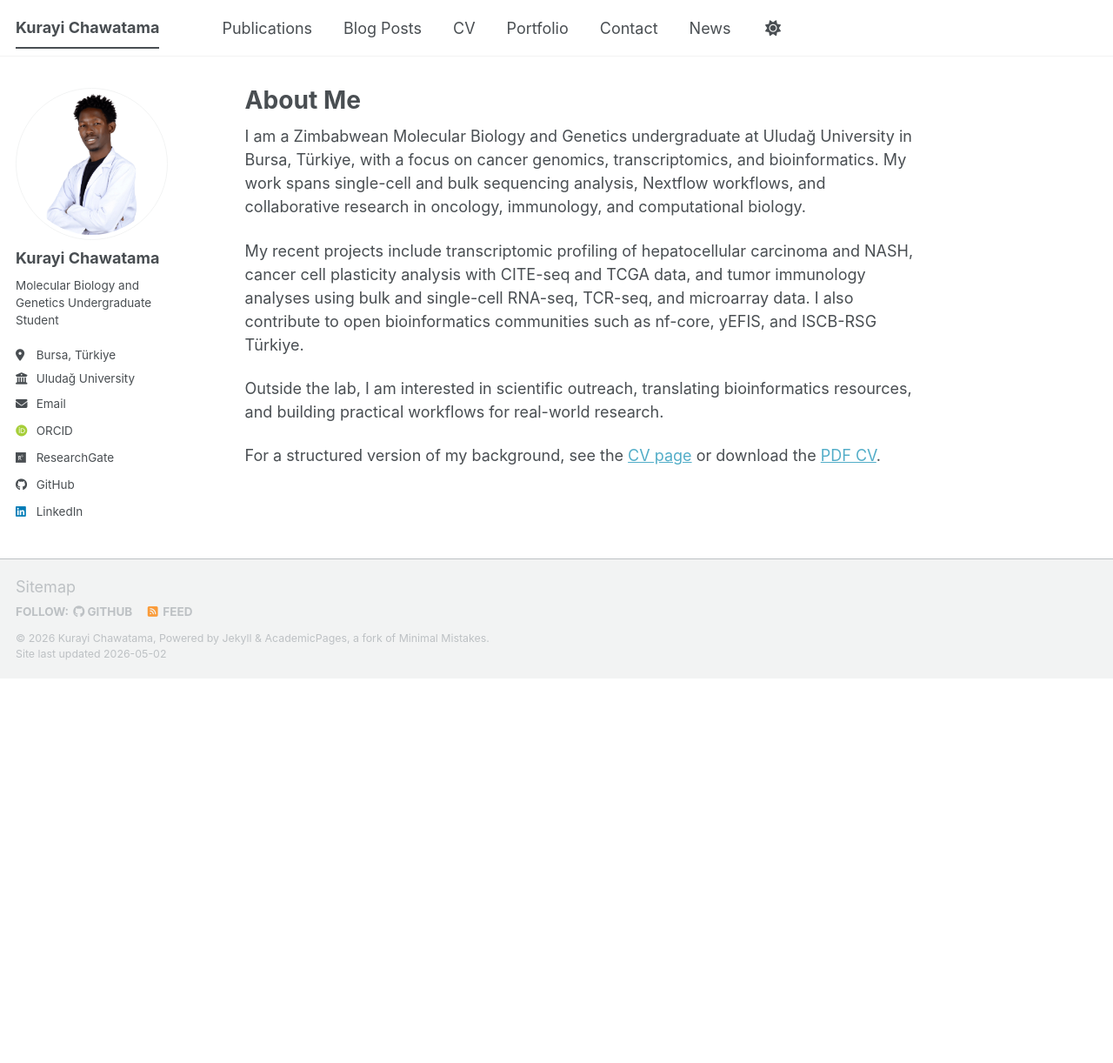
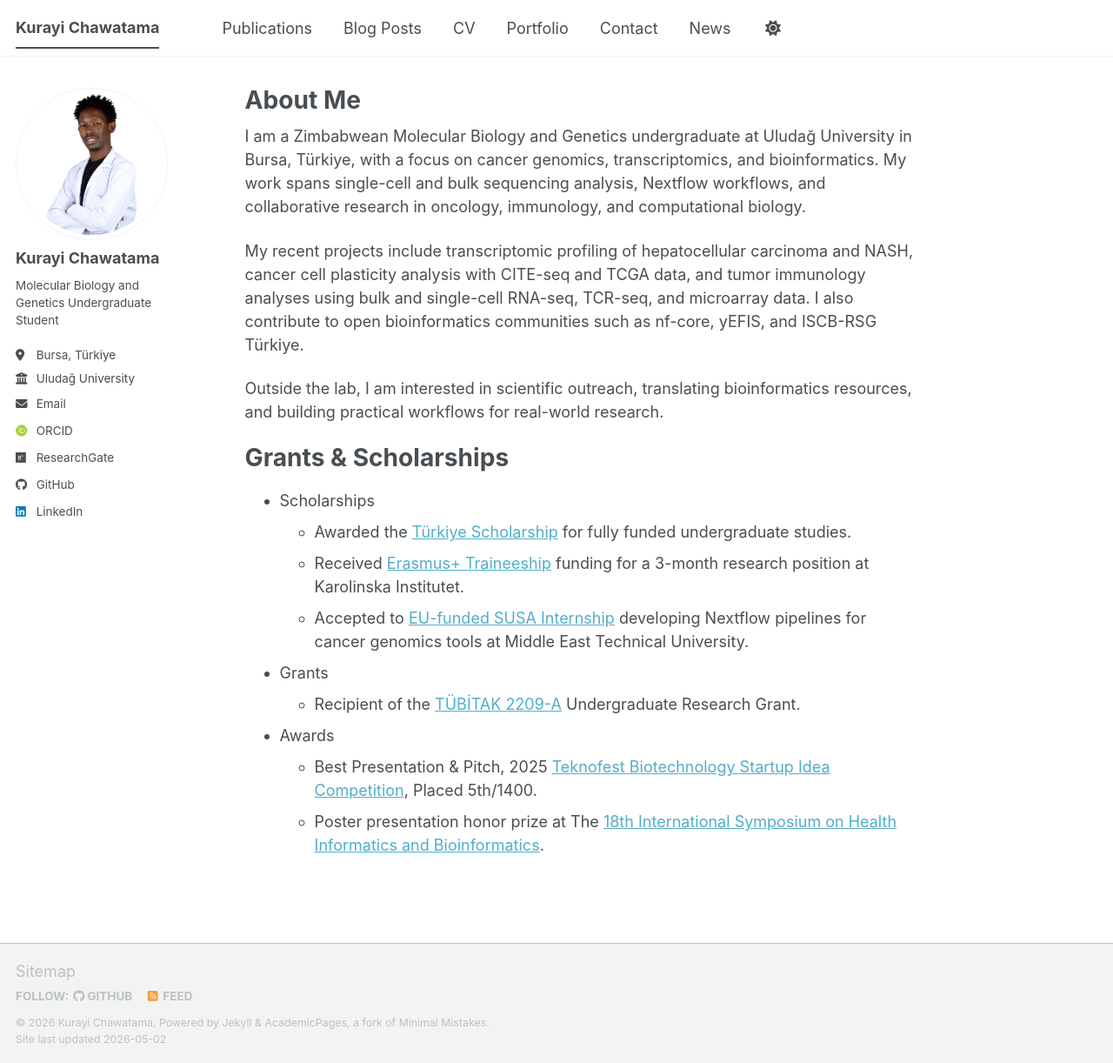
Before and after one commit to KurayiChawatama/kurayi-chawatama.github.io, a Jekyll site: the page built from _pages/about.md, in a window 1280 px wide and 1222 px high. Shown: the whole window at 87% size. Built offline with Jekyll 4.4.1, drawn with Linux system fonts in a browser that asks for light colours; some web fonts are replaced; a script bundle is joined from its source files by our own code; library files that are not in the unit come from our copies.

Commit message:
Add grants, scholarships, and awards sections to About Me page

```diff
--- a/_pages/about.md
+++ b/_pages/about.md
@@ -13,4 +13,17 @@ My recent projects include transcriptomic profiling of hepatocellular carcinoma
 
 Outside the lab, I am interested in scientific outreach, translating bioinformatics resources, and building practical workflows for real-world research.
 
-For a structured version of my background, see the [CV page](/cv/) or download the [PDF CV](/files/cv.pdf).
+Grants & Scholarships
+======
+
+* Scholarships
+  * Awarded the [Türkiye Scholarship](https://www.turkiyeburslari.gov.tr/) for fully funded undergraduate studies.
+  * Received [Erasmus+ Traineeship](https://erasmus-plus.ec.europa.eu/opportunities/opportunities-for-individuals/students/traineeships-abroad-for-students) funding for a 3-month research position at Karolinska Institutet.
+  * Accepted to [EU-funded SUSA Internship](https://ec.europa.eu/info/funding-tenders/opportunities/portal/screen/opportunities/competitive-calls-cs/11143) developing Nextflow pipelines for cancer genomics tools at Middle East Technical University.
+
+* Grants
+  * Recipient of the [TÜBİTAK 2209-A](https://tubitak.gov.tr/en/scholarships/lisans-onlisans/destek-programlari/2209-research-project-support-programme-undergraduate-students) Undergraduate Research Grant.
+
+* Awards
+  * Best Presentation & Pitch, 2025 [Teknofest Biotechnology Startup Idea Competition](https://www.teknofest.org/en/yarismalar/biotechnology-innovation-competition/), Placed 5th/1400.
+  * Poster presentation honor prize at The [18th International Symposium on Health Informatics and Bioinformatics](https://hibit2025.medipol.edu.tr/).
```
